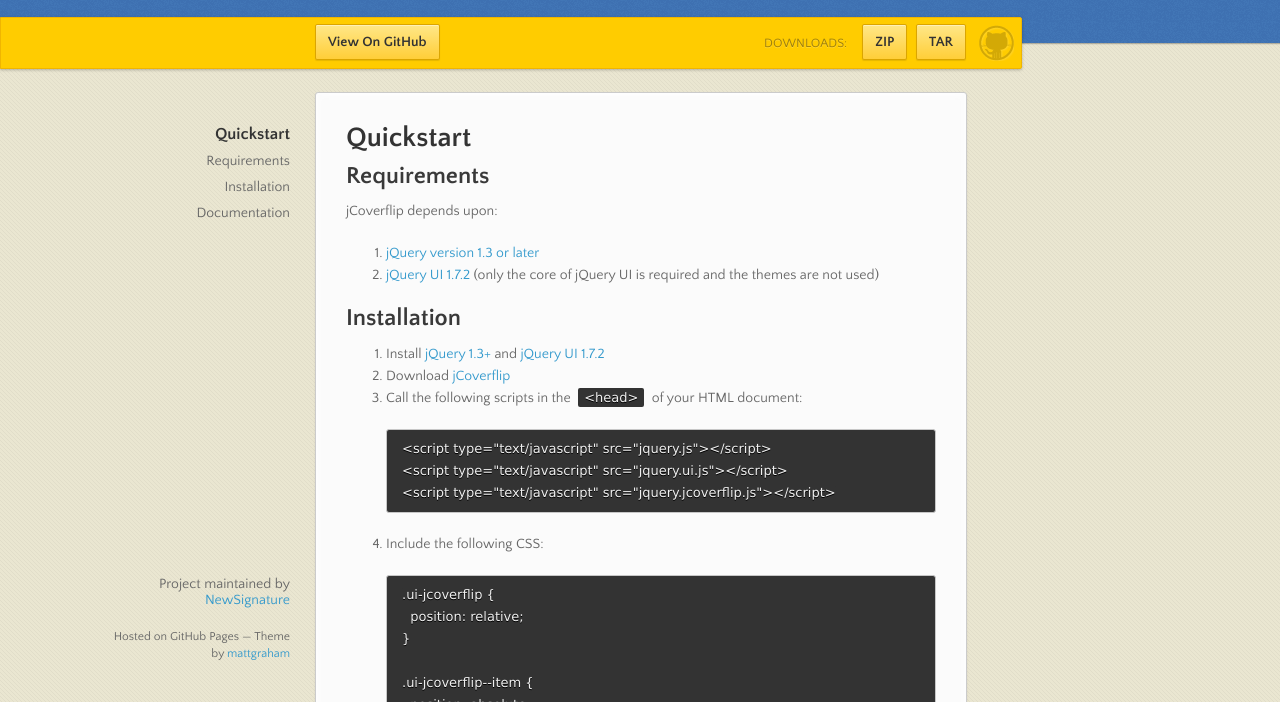
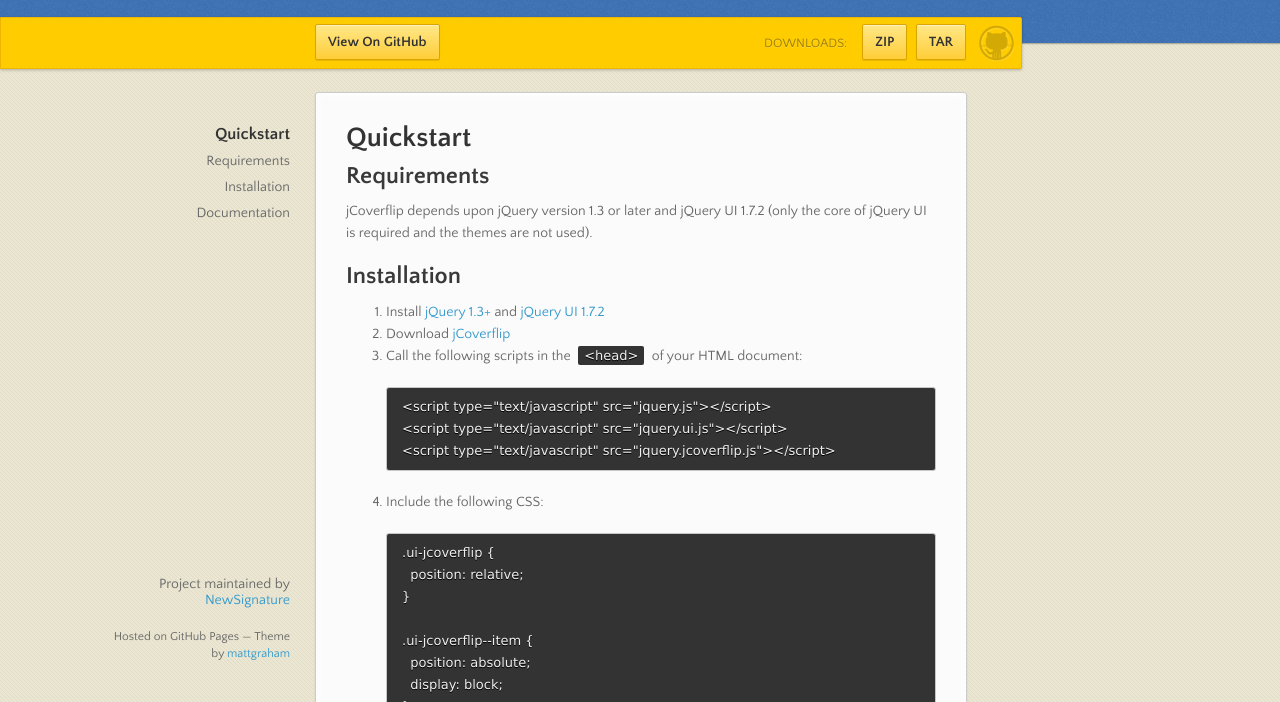
Before and after one commit to NewSignature/jcoverflip, a plain HTML site: page index.html in a window 1280 px wide. Shown: the part 98-800 px from the top of the page. Drawn offline with nearby package versions, Linux system fonts and the light colour scheme.

Commit message:
removing links from Requirements section

```diff
--- a/index.html
+++ b/index.html
@@ -43,11 +43,7 @@
 
 <h2>Requirements</h2>
 
-<p>jCoverflip depends upon:</p>
-<ol>
-  <li><a href="http://docs.jquery.com/Downloading_jQuery">jQuery version 1.3 or later</a></li>
-  <li><a href="http://jqueryui.com/download">jQuery UI 1.7.2</a> (only the core of jQuery UI is required and the themes are not used)</li>
-</ol>
+<p>jCoverflip depends upon jQuery version 1.3 or later and jQuery UI 1.7.2 (only the core of jQuery UI is required and the themes are not used).</p>
 
 <h2>Installation</h2>
 
```
